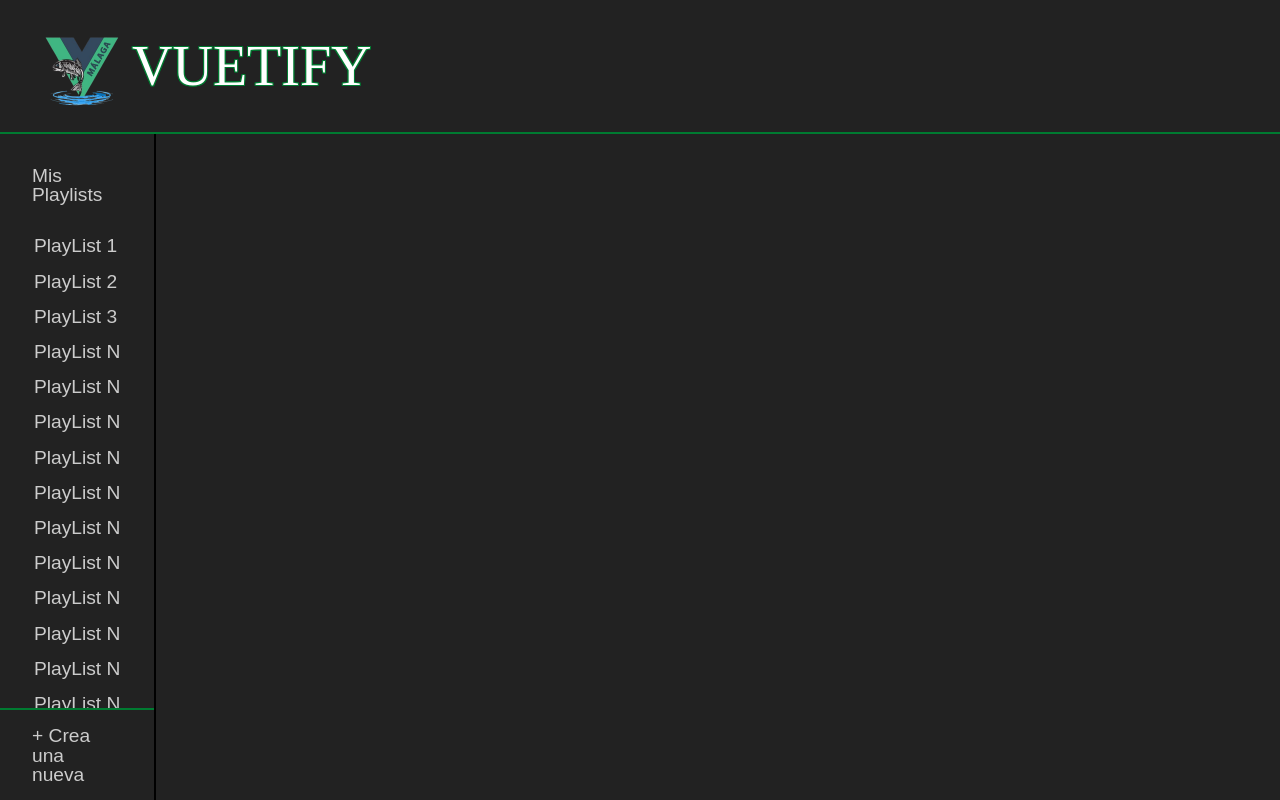
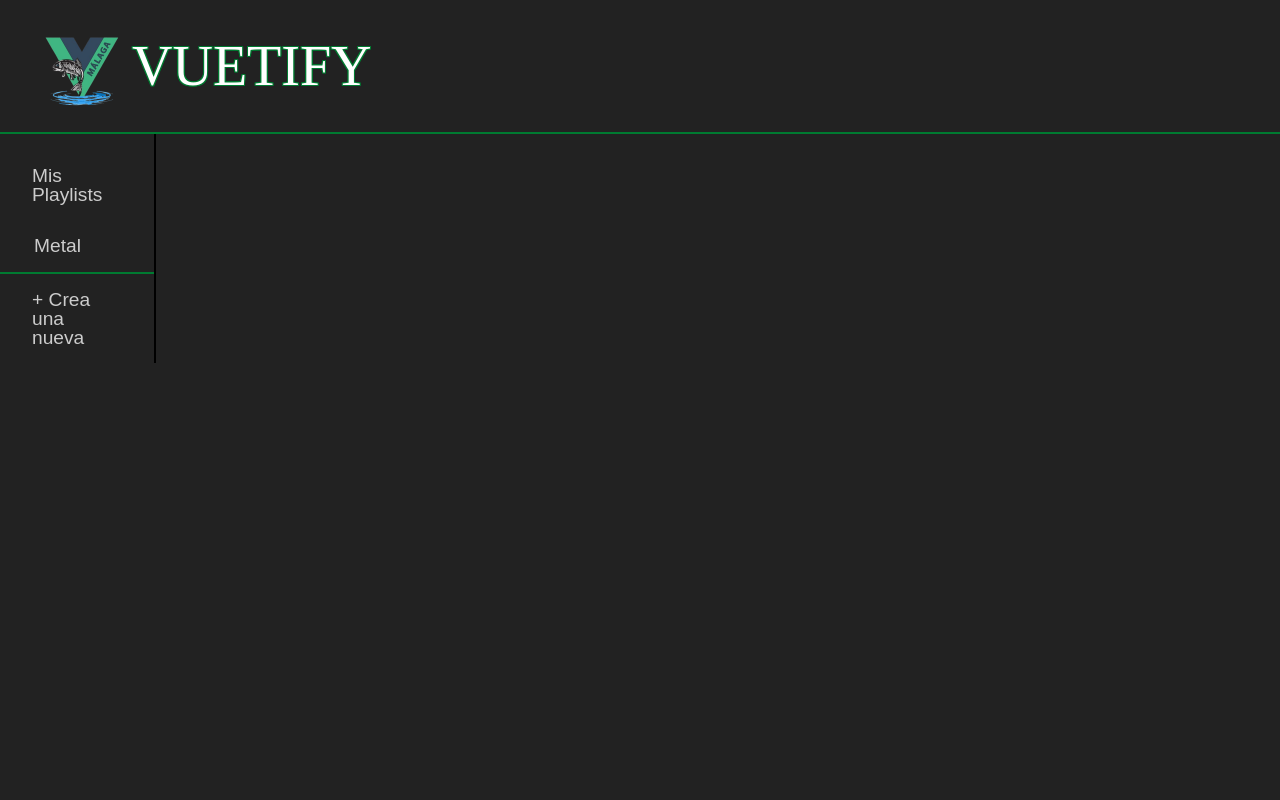
Before and after one commit to Vue-Malaga/your-first-app, a Vue app: page / in a window 1280 px wide. Built offline with nearby package versions, Linux system fonts and the light colour scheme; data requests are answered from the project's data file; a web font is replaced by a local one.

Commit message:
feat: added setup of data on playlist component

```diff
--- a/package.json
+++ b/package.json
@@ -5,7 +5,8 @@
   "scripts": {
     "dev": "vite",
     "build": "vite build",
-    "preview": "vite preview"
+    "preview": "vite preview",
+    "api": "json-server --watch src/assets/mock/db.json"
   },
   "dependencies": {
     "reset-css": "^5.0.1",
@@ -14,6 +15,7 @@
   },
   "devDependencies": {
     "@vitejs/plugin-vue": "^4.0.0",
-    "vite": "^4.0.0"
+    "vite": "^4.0.0",
+    "json-server": "^0.17.1"
   }
 }
--- a/src/App.vue
+++ b/src/App.vue
@@ -10,4 +10,5 @@ import PlaylistList from './components/PlaylistList.vue';
 </template>
 
 <style scoped>
+
 </style>
--- a/src/components/PlaylistList.vue
+++ b/src/components/PlaylistList.vue
@@ -1,5 +1,34 @@
-<script setup>
+<script>
+import { onMounted } from '@vue/runtime-core';
 import { RouterLink } from 'vue-router'
+import { ref } from 'vue';
+import { get } from '../service/http.service';
+export default {
+    name: 'PlaylistList',
+
+    components: {
+        RouterLink
+    },
+
+    data() {
+        return {
+            playlists: []
+        }
+    },
+
+    setup() {
+        const playlists = ref([]);
+
+        onMounted(async () => {
+            const response = await get('http://localhost:3000/playlists');
+            playlists.value = response;
+        });
+
+        return {
+            playlists
+        }
+    }
+}
 
 </script>
 
@@ -7,37 +36,10 @@ import { RouterLink } from 'vue-router'
     <aside>
         <h2>Mis Playlists</h2>
         <ul>
-            <!-- This is an example, it will change to Playlist components or something similar -->
-            <li>PlayList 1</li>
-            <li>PlayList 2</li>
-            <li>PlayList 3</li>
-            <li>PlayList N</li>
-            <li>PlayList N</li>
-            <li>PlayList N</li>
-            <li>PlayList N</li>
-            <li>PlayList N</li>
-            <li>PlayList N</li>
-            <li>PlayList N</li>
-            <li>PlayList N</li>
-            <li>PlayList N</li>
-            <li>PlayList N</li>
-            <li>PlayList N</li>
-            <li>PlayList N</li>
-            <li>PlayList N</li>
-            <li>PlayList N</li>
-            <li>PlayList N</li>
-            <li>PlayList N</li>
-            <li>PlayList N</li>
-            <li>PlayList N</li>
-            <li>PlayList N</li>
-            <li>PlayList N</li>
-            <li>PlayList N</li>
-            <li>PlayList N</li>
-            <li>PlayList N</li>
-            <li>PlayList N</li>
-            <li>Last PlayList</li>
+            <li v-for="playlist in playlists" :key="playlist.id">
+                {{ playlist.name }}
+            </li>
         </ul>
-        <!-- Move to a new route that will change the view of the app to one with a form to create a playlist -->
         <RouterLink to="#" class="new-playlist">
             + Crea una nueva
         </RouterLink>
@@ -94,5 +96,4 @@ li:hover {
 .new-playlist:hover {
     color: var(--text-color-1);
 }
-
 </style>
--- a/vite.config.js
+++ b/vite.config.js
@@ -9,6 +9,6 @@ export default defineConfig({
   resolve: {
     alias: {
       '@': fileURLToPath(new URL('./src', import.meta.url))
-    }
+    },
   }
 })
```
